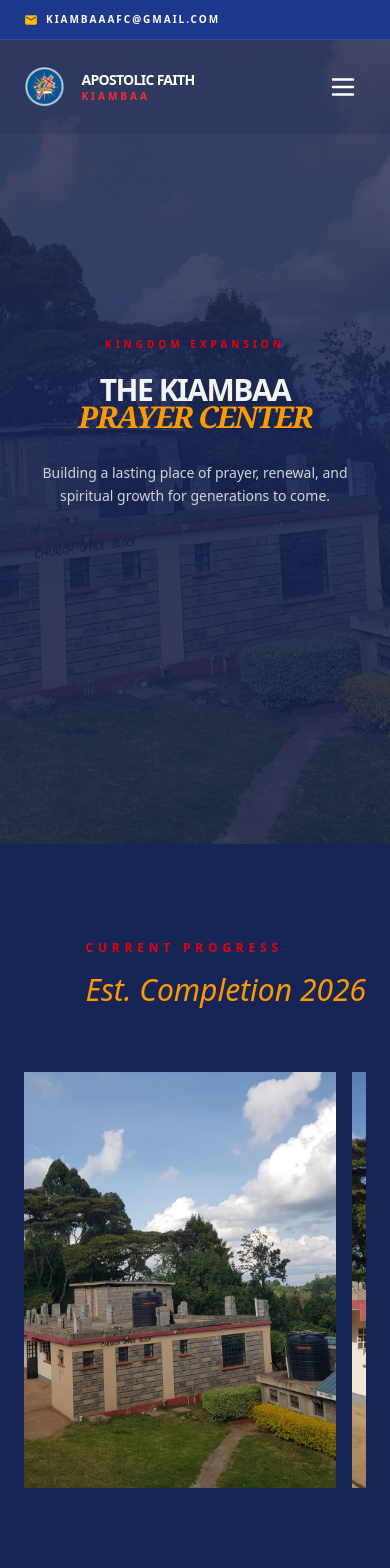
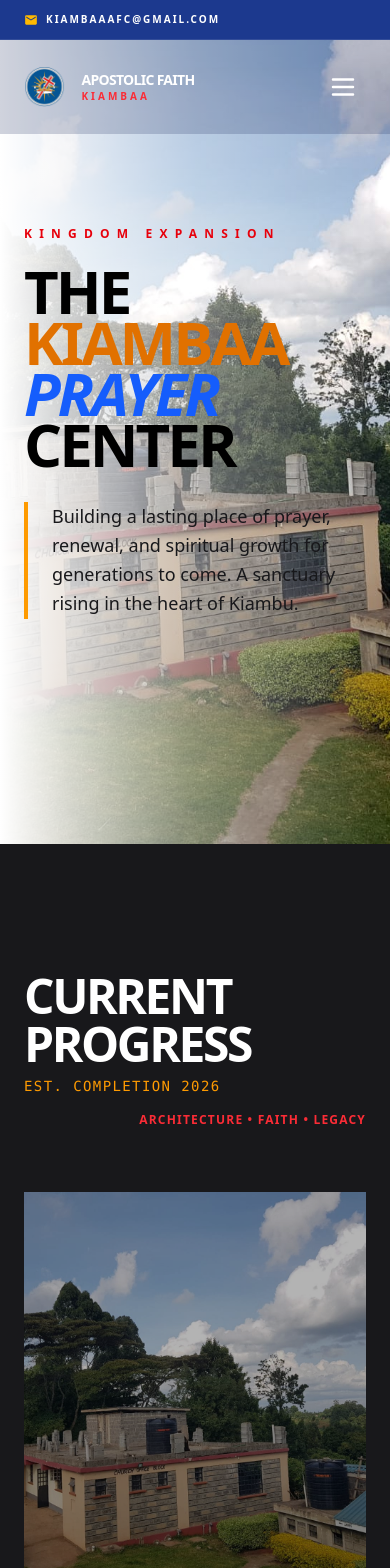
Before and after one commit to bugijay7/afckiambaa, a React (Vite) app in the folder frontend/: page /project in a window 390 px wide. Shown: the top 1568 px of the page. Built offline with nearby package versions, Linux system fonts and the light colour scheme.

Commit message:
styling still

```diff
--- a/frontend/src/pages/Ministries.jsx
+++ b/frontend/src/pages/Ministries.jsx
@@ -1,7 +1,6 @@
 import React from "react";
 import { Link } from "react-router-dom";
-import { motion } from "framer-motion";
-import { FaChevronRight } from "react-icons/fa";
+import { FaArrowRight } from "react-icons/fa";
 
 // Images
 import youthImg from "../assets/ministries/youth.webp";
@@ -9,13 +8,6 @@
 import womenImg from "../assets/ministries/women.webp";
 import menImg from "../assets/ministries/men.webp";
 import worshipImg from "../assets/ministries/worship.webp";
-
-const fadeUp = {
-  initial: { opacity: 0, y: 30 },
-  whileInView: { opacity: 1, y: 0 },
-  viewport: { once: true },
-  transition: { duration: 0.8, ease: [0.19, 1, 0.22, 1] }
-};
 
 function Ministries() {
   const ministries = [
@@ -47,117 +39,103 @@
   ];
 
   return (
-    <div className="bg-blue-950 text-zinc-100 font-sans antialiased">
+    <div className="bg-white text-black selection:bg-blue-100">
 
-      {/* --- HERO SECTION --- */}
-      <section className="relative h-[60vh] flex items-center justify-center overflow-hidden border-b border-zinc-900">
-        <div className="absolute inset-0 z-0">
-          <img src={worshipImg} alt="Hero" className="w-full h-full object-cover opacity-20 grayscale" />
-          <div className="absolute inset-0 bg-gradient-to-b from-blue-950/50 via-blue-950 to-blue-950" />
-        </div>
-
+      {/* 1. HERO SECTION */}
+      <section className="relative h-[60vh] flex items-center justify-center bg-zinc-900 overflow-hidden">
+        <img
+          src={worshipImg}
+          alt="Hero"
+          className="absolute inset-0 w-full h-full object-cover opacity-30 scale-110"
+        />
         <div className="relative z-10 text-center px-6">
-          <motion.span
-            initial={{ opacity: 0, letterSpacing: "0.2em" }}
-            animate={{ opacity: 1, letterSpacing: "0.5em" }}
-            transition={{ duration: 1 }}
-            className="block text-xs font-bold text-red-600 uppercase mb-6"
-          >
+          <span className="text-amber-500 uppercase tracking-[0.6em] text-xs font-black block mb-4">
             Heart of the Church
-          </motion.span>
-          <motion.h1
-            initial={{ opacity: 0, y: 20 }}
-            animate={{ opacity: 1, y: 0 }}
-            className="text-5xl md:text-8xl font-light tracking-tighter"
-          >
-            OUR <span className="italic font-serif text-amber-500">MINISTRIES.</span>
-          </motion.h1>
-          <motion.p {...fadeUp} className="max-w-2xl mx-auto mt-8 text-zinc-400 font-light text-lg">
+          </span>
+          <h1 className="text-6xl md:text-9xl font-black text-white uppercase tracking-tighter leading-none">
+            OUR <span className="text-blue-600 italic">MINISTRIES</span>
+          </h1>
+          <p className="mt-8 max-w-2xl mx-auto text-zinc-400 font-light text-lg">
             Serving God and His people through diverse communities that nurture growth, unity, and purpose.
-          </motion.p>
+          </p>
         </div>
       </section>
 
-      {/* --- MINISTRIES ALTERNATING LIST --- */}
-      <section className="py-24 container mx-auto px-6">
-        <div className="space-y-32 md:space-y-48">
+      {/* 2. MINISTRIES LIST - Alternating Layout */}
+      <section className="py-24">
         {ministries.map((m, i) => (
-            <motion.div
+          <div
             key={i}
-              {...fadeUp}
-              className={`flex flex-col md:flex-row gap-12 md:gap-24 items-center ${
-                i % 2 !== 0 ? "md:flex-row-reverse" : ""
-              }`}
+            className={`flex flex-col ${i % 2 === 0 ? 'lg:flex-row' : 'lg:flex-row-reverse'} items-center mb-32 lg:mb-0`}
           >
             {/* Image Container */}
-              <div className="w-full md:w-1/2 relative group">
-                <div className="overflow-hidden">
+            <div className="w-full lg:w-1/2 overflow-hidden bg-zinc-100">
               <img
                 src={m.img}
                 alt={m.title}
-                    className="w-full h-[400px] md:h-[600px] object-cover grayscale group-hover:grayscale-0 group-hover:scale-105 transition-all duration-1000"
+                className="w-full h-[400px] lg:h-[700px] object-cover hover:grayscale-0 transition-all duration-1000 hover:scale-105"
               />
             </div>
-                {/* Decorative Frame */}
-                <div className={`absolute -bottom-6 ${i % 2 !== 0 ? "-left-6" : "-right-6"} w-24 h-24 border border-red-600/30 -z-10`} />
-              </div>
 
-              {/* Text Content */}
-              <div className="w-full md:w-1/2 space-y-6">
-                <span className="text-[10px] font-black tracking-[0.5em] text-red-600 uppercase block">
+            {/* Text Container */}
+            <div className="w-full lg:w-1/2 p-12 md:p-24 relative">
+              {/* Large Background Number */}
+              <span className="absolute top-10 left-10 text-[12rem] font-black text-zinc-50 opacity-10 pointer-events-none select-none">
+                0{i + 1}
+              </span>
+
+              <div className="relative z-10">
+                <span className="text-red-600 font-mono tracking-widest text-sm uppercase block mb-4">
                   Ministry — 0{i + 1}
                 </span>
-                <h2 className="text-4xl md:text-6xl font-light tracking-tighter">
-                  {m.title.split(" ")[0]} <br />
-                  <span className="italic font-serif text-amber-500">{m.title.split(" ").slice(1).join(" ")}</span>
+                <h2 className="text-5xl md:text-7xl font-black uppercase tracking-tighter mb-8 leading-none">
+                  {m.title}
                 </h2>
-                <p className="text-zinc-400 font-light leading-relaxed text-lg max-w-md">
+                <p className="text-zinc-500 text-lg leading-relaxed font-light mb-10 max-w-md">
                   {m.desc}
                 </p>
-                <div className="pt-6">
+
                 <Link
                   to="/contact"
-                    className="inline-flex items-center gap-4 text-xs font-black uppercase tracking-widest border-b-2 border-zinc-800 pb-2 hover:border-red-600 hover:text-red-600 transition-all group"
+                  className="inline-flex items-center gap-4 group text-sm font-black uppercase tracking-widest border-b-2 border-black pb-2 hover:text-blue-600 hover:border-blue-600 transition-all"
                 >
                   Get Involved
-                    <FaChevronRight className="group-hover:translate-x-2 transition-transform" />
+                  <FaArrowRight className="group-hover:translate-x-2 transition-transform" />
                 </Link>
               </div>
             </div>
-            </motion.div>
+          </div>
         ))}
-        </div>
       </section>
 
-      {/* --- MINIMALIST CTA --- */}
-      <section className="py-32 bg-zinc-100 text-zinc-950 overflow-hidden">
-        <div className="container mx-auto px-6 relative">
-          <div className="absolute top-0 right-0 text-[15rem] font-black text-zinc-200/50 leading-none select-none -translate-y-1/2">
-            AFC
-          </div>
+      {/* 3. CTA SECTION */}
+      <section className="bg-zinc-900 text-white py-32 px-6 text-center relative overflow-hidden">
+        {/* Subtle decorative circles */}
+        <div className="absolute -top-24 -left-24 w-96 h-96 bg-blue-600/10 rounded-full blur-3xl"></div>
+        <div className="absolute -bottom-24 -right-24 w-96 h-96 bg-red-600/10 rounded-full blur-3xl"></div>
 
-          <div className="relative z-10 max-w-4xl">
-            <motion.h2 {...fadeUp} className="text-5xl md:text-7xl font-light tracking-tighter mb-8 text-blue-950">
-              READY TO FIND <br /> <span className="italic font-serif text-red-600">YOUR PLACE?</span>
-            </motion.h2>
-            <motion.p {...fadeUp} className="text-zinc-500 text-lg font-light mb-12 max-w-xl">
+        <div className="relative z-10 max-w-4xl mx-auto">
+          <h2 className="text-5xl md:text-8xl font-black uppercase tracking-tighter leading-none mb-8">
+            READY TO FIND <br />
+            <span className="text-amber-500 italic">YOUR PLACE?</span>
+          </h2>
+          <p className="text-zinc-400 text-xl font-light mb-12 max-w-2xl mx-auto leading-relaxed">
             Whether you are a professional, a student, a parent, or a child, there is a community waiting for you at AFC Kiambaa.
-            </motion.p>
+          </p>
 
-            <motion.div {...fadeUp} className="flex flex-col md:flex-row gap-6">
+          <div className="flex flex-col md:flex-row items-center justify-center gap-6">
             <Link
               to="/contact"
-                className="px-12 py-5 bg-blue-950 text-white text-xs font-bold uppercase tracking-widest hover:bg-red-600 transition-all duration-500 text-center"
+              className="w-full md:w-auto bg-blue-600 hover:bg-white hover:text-black text-white px-10 py-5 font-black uppercase tracking-widest text-xs transition-all duration-500"
             >
               Join A Ministry
             </Link>
             <Link
               to="/services"
-                className="px-12 py-5 border border-zinc-300 text-zinc-950 text-xs font-bold uppercase tracking-widest hover:border-blue-950 transition-all duration-500 text-center"
+              className="w-full md:w-auto border border-zinc-700 hover:border-white px-10 py-5 font-black uppercase tracking-widest text-xs transition-all duration-500"
             >
               View Service Times
             </Link>
-            </motion.div>
           </div>
         </div>
       </section>
--- a/frontend/src/pages/Project.jsx
+++ b/frontend/src/pages/Project.jsx
@@ -1,5 +1,5 @@
 import React from "react";
-import { motion } from "framer-motion";
+import { FaBuilding, FaUsers, FaPray, FaLandmark, FaMobileAlt, FaUniversity } from "react-icons/fa";
 
 // Assets
 import prayerCenter1 from "../assets/pic20.jpeg";
@@ -7,149 +7,170 @@
 import prayerCenter3 from "../assets/pic18.jpeg";
 import prayerCenter4 from "../assets/pic10.jpeg";
 
-const fadeUp = {
-  initial: { opacity: 0, y: 30 },
-  whileInView: { opacity: 1, y: 0 },
-  viewport: { once: true },
-  transition: { duration: 0.8, ease: [0.19, 1, 0.22, 1] }
-};
-
 export default function Project() {
   const images = [prayerCenter1, prayerCenter2, prayerCenter3, prayerCenter4];
 
   return (
-    <div className="bg-blue-950 text-zinc-100 font-sans antialiased selection:bg-red-900">
+    <div className="bg-white text-black font-sans selection:bg-amber-100">
 
-      {/* --- CINEMATIC HERO --- */}
-      <section className="relative h-[100vh] flex items-center justify-center overflow-hidden">
-        <div className="absolute inset-0 z-0">
-          <img src={prayerCenter1} alt="Background" className="w-full h-full object-cover opacity-30" />
-          <div className="absolute inset-0 bg-gradient-to-b from-amber-950/20 via-blue-950/60 to-amber-450" />
+      {/* 1. HERO SECTION */}
+      <section className="relative min-h-screen flex items-center">
+        <div className="absolute right-0 top-0 w-full lg:w-2/3 h-full overflow-hidden">
+          <img
+            src={prayerCenter1}
+            alt="Background"
+            className="w-full h-full object-cover  transition-all duration-1000"
+          />
+          <div className="absolute inset-0 bg-gradient-to-r from-white via-white/40 to-transparent"></div>
         </div>
 
-        <div className="relative z-10 text-center px-6">
-          <motion.span
-            initial={{ opacity: 0, tracking: "0.1em" }}
-            animate={{ opacity: 1, letterSpacing: "0.4em" }}
-            className="block text-[10px] md:text-xs font-bold text-red-600 uppercase mb-6"
-          >
+        <div className="relative z-10 px-6 md:px-20 max-w-7xl mx-auto w-full">
+          <span className="text-red-600 uppercase tracking-[0.6em] text-xs font-black mb-6 block">
             Kingdom Expansion
-          </motion.span>
-          <motion.h1
-            {...fadeUp}
-            className="text-3xl md:text-7xl font-bold tracking-tighter leading-[0.9] mb-8"
-          >
-            THE KIAMBAA <br />
-            <span className="italic font-serif text-amber-500">PRAYER CENTER</span>
-          </motion.h1>
-          <motion.p {...fadeUp} className="max-w-md mx-auto text-sm md:text-base font-light text-zinc-300 leading-relaxed">
+          </span>
+          <h1 className="text-6xl md:text-9xl font-black text-black uppercase tracking-tighter leading-[0.85] mb-8">
+            THE <span className="text-amber-600">KIAMBAA</span> <br />
+            <span className="text-blue-600 italic">PRAYER</span> CENTER
+          </h1>
+          <p className="max-w-md text-zinc-900 text-lg font-light leading-relaxed border-l-4 border-amber-500 pl-6">
             Building a lasting place of prayer, renewal, and spiritual growth for generations to come.
-          </motion.p>
+            A sanctuary rising in the heart of Kiambu.
+          </p>
         </div>
       </section>
 
-      {/* --- STAGGERED PROGRESS GALLERY --- */}
-      <section className="py-24 overflow-hidden">
-        <div className="container mx-auto px-6">
+      {/* 2. GALLERY / PROGRESS */}
+      <section className="py-32 px-6 bg-zinc-900 text-white">
+        <div className="max-w-7xl mx-auto">
           <div className="flex flex-col md:flex-row justify-between items-end mb-16 gap-4">
             <div>
-              <h3 className="text-xs font-bold text-red-600 tracking-[0.4em] uppercase mb-4">Current Progress</h3>
-              <p className="text-3xl font-light italic text-amber-500">Est. Completion 2026</p>
+              <h3 className="text-5xl font-black uppercase tracking-tighter">Current Progress</h3>
+              <p className="text-amber-500 font-mono tracking-widest text-sm mt-2 uppercase">Est. Completion 2026</p>
             </div>
+            <div className="h-px bg-zinc-700 flex-grow mx-10 hidden md:block mb-4"></div>
+            <p className="text-red-500 uppercase text-xs tracking-widest font-black">Architecture • Faith • Legacy</p>
           </div>
 
-          {/* Mobile: Horizontal Snap Scroll | Desktop: Staggered Grid */}
-          <div className="flex md:grid md:grid-cols-4 gap-4 overflow-x-auto snap-x snap-mandatory no-scrollbar pb-8 md:pb-0">
+          <div className="grid grid-cols-1 md:grid-cols-2 lg:grid-cols-4 gap-4">
             {images.map((img, idx) => (
-              <motion.div
-                key={idx}
-                {...fadeUp}
-                transition={{ delay: idx * 0.1 }}
-                className={`min-w-[80vw] md:min-w-full snap-center group relative overflow-hidden ${
-                  idx % 2 !== 0 ? "md:mt-20" : "" // Stagger effect on desktop
-                }`}
-              >
-                <div className="aspect-[3/4] overflow-hidden">
+              <div key={idx} className="group relative overflow-hidden bg-black aspect-[4/5]">
                 <img
                   src={img}
                   alt={`Progress ${idx + 1}`}
-                    className="w-full h-full object-cover  group-hover:grayscale-0 group-hover:scale-110 transition-all duration-1000"
+                  className="w-full h-full object-cover opacity-70 group-hover:opacity-100 group-hover:scale-110 transition-all duration-700"
                 />
+                <div className="absolute inset-0 flex items-center justify-center opacity-0 group-hover:opacity-100 transition-opacity bg-blue-600/40 backdrop-blur-sm cursor-pointer">
+                  <span className="border-2 border-white px-6 py-2 text-[10px] font-black uppercase tracking-widest">
+                    View Detail
+                  </span>
                 </div>
-                <div className="absolute bottom-0 left-0 right-0 p-6 bg-gradient-to-t from-black/80 to-transparent translate-y-full group-hover:translate-y-0 transition-transform duration-500">
-                  <span className="text-[10px] font-black uppercase tracking-widest text-white border-b border-red-600">View Detail</span>
               </div>
-              </motion.div>
             ))}
           </div>
         </div>
       </section>
 
-      {/* --- ABOUT SECTION (Split Layout) --- */}
-      <section className="py-32 bg-zinc-100 text-blue-950">
-        <div className="container mx-auto px-6">
+      {/* 3. ABOUT THE VISION */}
+      <section className="py-32 px-6 max-w-7xl mx-auto">
         <div className="grid lg:grid-cols-2 gap-20 items-center">
-            <motion.div {...fadeUp}>
-              <h3 className="text-xs font-bold text-red-600 tracking-[0.4em] uppercase mb-8">The Vision</h3>
-              <p className="text-4xl md:text-5xl font-light tracking-tighter leading-none mb-12">
-                A dedicated sanctuary for <span className="italic font-serif">fasting, reflection</span> and divine encounter.
+          <div className="order-2 lg:order-1">
+            <h3 className="text-xs font-black tracking-[0.4em] text-red-600 uppercase mb-8 flex items-center gap-4">
+              <span className="w-12 h-1 bg-red-600"></span> The Vision
+            </h3>
+            <p className="text-4xl md:text-5xl font-black uppercase tracking-tighter leading-tight mb-12">
+              A dedicated sanctuary for <span className="text-blue-600">fasting, reflection</span> and divine encounter.
             </p>
 
-              <div className="space-y-8 border-l-2 border-red-600 pl-8">
-                <div>
-                  <h5 className="font-bold uppercase tracking-widest text-sm">Leadership Hub</h5>
-                  <p className="font-light text-zinc-600">Equipping the next generation of ministry leaders.</p>
+            <div className="grid sm:grid-cols-2 gap-10">
+              <div className="space-y-4">
+                <div className="w-12 h-12 bg-zinc-100 flex items-center justify-center text-amber-600 text-xl">
+                  <FaUsers />
                 </div>
-                <div>
-                  <h5 className="font-bold uppercase tracking-widest text-sm">Conference Space</h5>
-                  <p className="font-light text-zinc-600">Hosting Youth & Women regional conventions.</p>
+                <h5 className="font-black uppercase tracking-widest text-sm">Leadership Hub</h5>
+                <p className="text-zinc-900 text-sm leading-relaxed">Equipping the next generation of ministry leaders through specialized training environments.</p>
+              </div>
+
+              <div className="space-y-4">
+                <div className="w-12 h-12 bg-zinc-100 flex items-center justify-center text-blue-600 text-xl">
+                  <FaBuilding />
+                </div>
+                <h5 className="font-black uppercase tracking-widest text-sm">Conference Space</h5>
+                <p className="text-zinc-900 text-sm leading-relaxed">Hosting Youth & Women regional conventions in a state-of-the-art facility.</p>
               </div>
             </div>
-            </motion.div>
+          </div>
 
-            <motion.div {...fadeUp} className="relative">
-              <div className="absolute -top-4 -left-4 w-24 h-24 border-t-2 border-l-2 border-amber-500 z-10" />
-              <img src={prayerCenter1} alt="Vision" className="w-full h-[600px] object-cover" />
-              <p className="mt-4 text-[10px] font-black tracking-[0.5em] uppercase text-zinc-400">100% Kingdom Investment</p>
-            </motion.div>
+          <div className="order-1 lg:order-2 relative">
+            <div className="absolute -top-10 -right-10 w-40 h-40 bg-amber-500/10 -z-10 rounded-full blur-3xl"></div>
+            <img
+              src={prayerCenter1}
+              alt="Vision"
+              className="w-full h-[600px] object-cover shadow-2xl"
+            />
+            <div className="absolute bottom-0 right-0 bg-white p-8">
+              <p className="text-[10px] font-extrabold tracking-[0.3em] uppercase text-amber-600 mb-2">Investment Status</p>
+              <p className="text-2xl font-black text-red-600 italic">100% Kingdom Focused</p>
+            </div>
           </div>
         </div>
       </section>
 
-      {/* --- SUPPORT / DONATION CARDS --- */}
-      <section className="py-32 container mx-auto px-6">
-        <div className="text-center mb-20">
-          <h2 className="text-4xl md:text-6xl font-bold tracking-tighter mb-4">HOW TO SUPPORT</h2>
-          <p className="text-zinc-400 font-light tracking-widest text-xs uppercase">Your contribution brings us closer to completion</p>
+      {/* 4. SUPPORT SECTION */}
+      <section className="bg-zinc-50 py-32 px-6">
+        <div className="max-w-5xl mx-auto text-center mb-20">
+          <h2 className="text-5xl md:text-7xl font-black uppercase tracking-tighter mb-6">How to <span className="text-blue-600">Support</span></h2>
+          <p className="text-zinc-500 font-light tracking-widest uppercase text-sm">Your contribution brings us closer to completion</p>
         </div>
 
-        <div className="grid md:grid-cols-2 gap-0 border border-zinc-800">
-          <div className="p-12 md:p-20 border-b md:border-b-0 md:border-r border-zinc-800 bg-amber-600 transition-colors duration-700 group">
-            <h4 className=" font-bold tracking-widest text-xs mb-8 text-blue-950 transition-colors">BANK TRANSFER</h4>
-            <div className="space-y-2 text-xl font-light">
-              <p className="text-blue-450 font-bold">Bank: <span className="text-white">Equity Bank</span></p>
-              <p className="text-blue-450 text-sm md:text-xl font-bold">Acc: <span className="text-white">1234 5678 91011</span></p>
-              <p className=" text-blue-450 text-sm md:text-xl font-bold">Branch: <span className="text-white">Kikuyu Town</span></p>
+        <div className="max-w-6xl mx-auto grid md:grid-cols-2 gap-8">
+          {/* Bank Card */}
+          <div className="bg-blue-500 p-12 border-t-4 border-red-600 shadow-xl hover:shadow-2xl transition-all group">
+            <FaUniversity className="text-4xl text-zinc-200 mb-8 group-hover:text-red-600 transition-colors" />
+            <h4 className="text-2xl font-black uppercase tracking-tight mb-8">Bank Transfer</h4>
+            <div className="space-y-4 text-zinc-900 font-mono text-sm">
+              <div className="flex justify-between border-b border-zinc-100 pb-2">
+                <span>BANK</span>
+                <span className="font-black text-black text-right">EQUITY BANK</span>
               </div>
+              <div className="flex justify-between border-b border-zinc-100 pb-2">
+                <span>ACCOUNT</span>
+                <span className="font-black text-black text-right underline decoration-amber-500">1234 5678 91011</span>
               </div>
-
-          <div className="p-12 md:p-20 bg-zinc-100 transition-colors duration-700 group">
-            <h4 className="text-red-600 font-bold tracking-widest text-xs mb-8">M-PESA GIVING</h4>
-            <div className="space-y-2 text-xl font-light text-blue-950">
-              <p className= "text-zinc-600 font-bold">Paybill: <span className="text-blue-950 font-bold">247247</span></p>
-              <p className="text-zinc-600 font-bold">Account: <span className="text-blue-950 font-bold">733227</span></p>
-              <p className="text-xs font-bold tracking-widest mt-4 text-red-600">AFC - DVPT</p>
+              <div className="flex justify-between">
+                <span>BRANCH</span>
+                <span className="font-black text-black text-right">KIKUYU TOWN</span>
               </div>
             </div>
           </div>
 
-        <motion.p
-          {...fadeUp}
-          className="max-w-2xl mx-auto text-center mt-20 text-xl font-light italic text-zinc-100"
-        >
+          {/* M-Pesa Card */}
+          <div className="bg-amber-500 p-12 border-t-4 border-blue-600 shadow-xl hover:shadow-2xl transition-all group">
+            <FaMobileAlt className="text-4xl text-zinc-200 mb-8 group-hover:text-blue-600 transition-colors" />
+            <h4 className="text-2xl font-black uppercase tracking-tight mb-8">M-Pesa Giving</h4>
+            <div className="space-y-4 text-zinc-900 font-mono text-sm">
+              <div className="flex justify-between border-b border-zinc-100 pb-2">
+                <span>PAYBILL</span>
+                <span className="font-black text-black text-right">247247</span>
+              </div>
+              <div className="flex justify-between border-b border-zinc-100 pb-2">
+                <span>ACCOUNT</span>
+                <span className="font-black text-black text-right underline decoration-amber-500">733227</span>
+              </div>
+              <div className="flex justify-between">
+                <span>NAME</span>
+                <span className="font-black text-black text-right uppercase">AFC - DVPT</span>
+              </div>
+            </div>
+          </div>
+        </div>
+
+        <div className="max-w-3xl mx-auto mt-20 text-center">
+          <p className="text-xl italic font-light text-zinc-900 leading-relaxed">
             “Every contribution, no matter the size, helps us raise a sanctuary for generations.”
-        </motion.p>
+          </p>
+        </div>
       </section>
+
     </div>
   );
 }
--- a/frontend/src/pages/Services.jsx
+++ b/frontend/src/pages/Services.jsx
@@ -78,7 +78,7 @@
       </section>
 
       {/* 3. WEEKDAY SERVICES (Modern Grid) */}
-      <section className="bg-amber-900 py-32 px-6">
+      <section className="bg-zinc-900 py-32 px-6">
         <div className="max-w-7xl mx-auto">
           <div className="grid lg:grid-cols-3 gap-16">
             <div className="lg:col-span-1">
```
Lines whose indentation alone changed are shown as unchanged.
